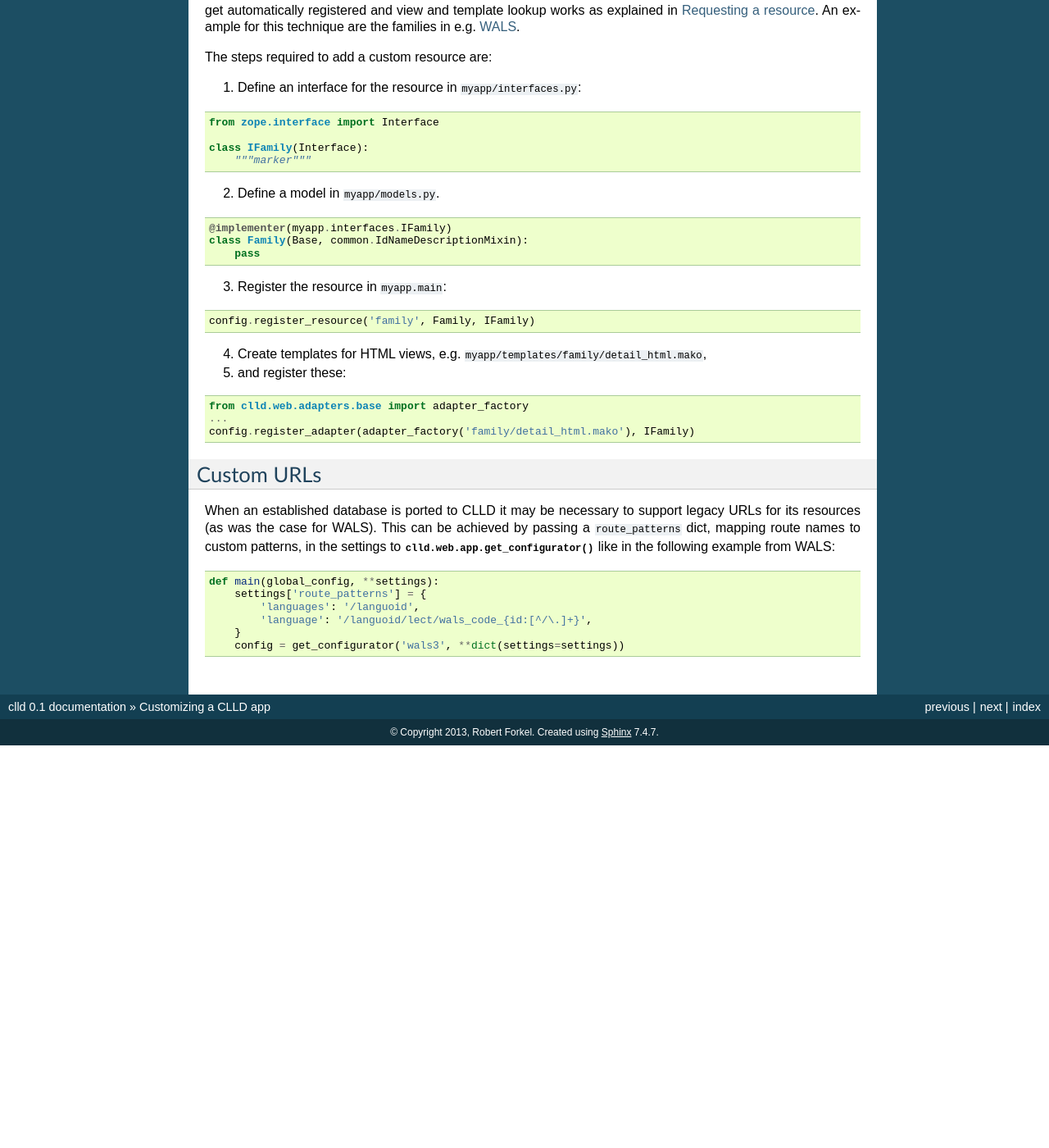
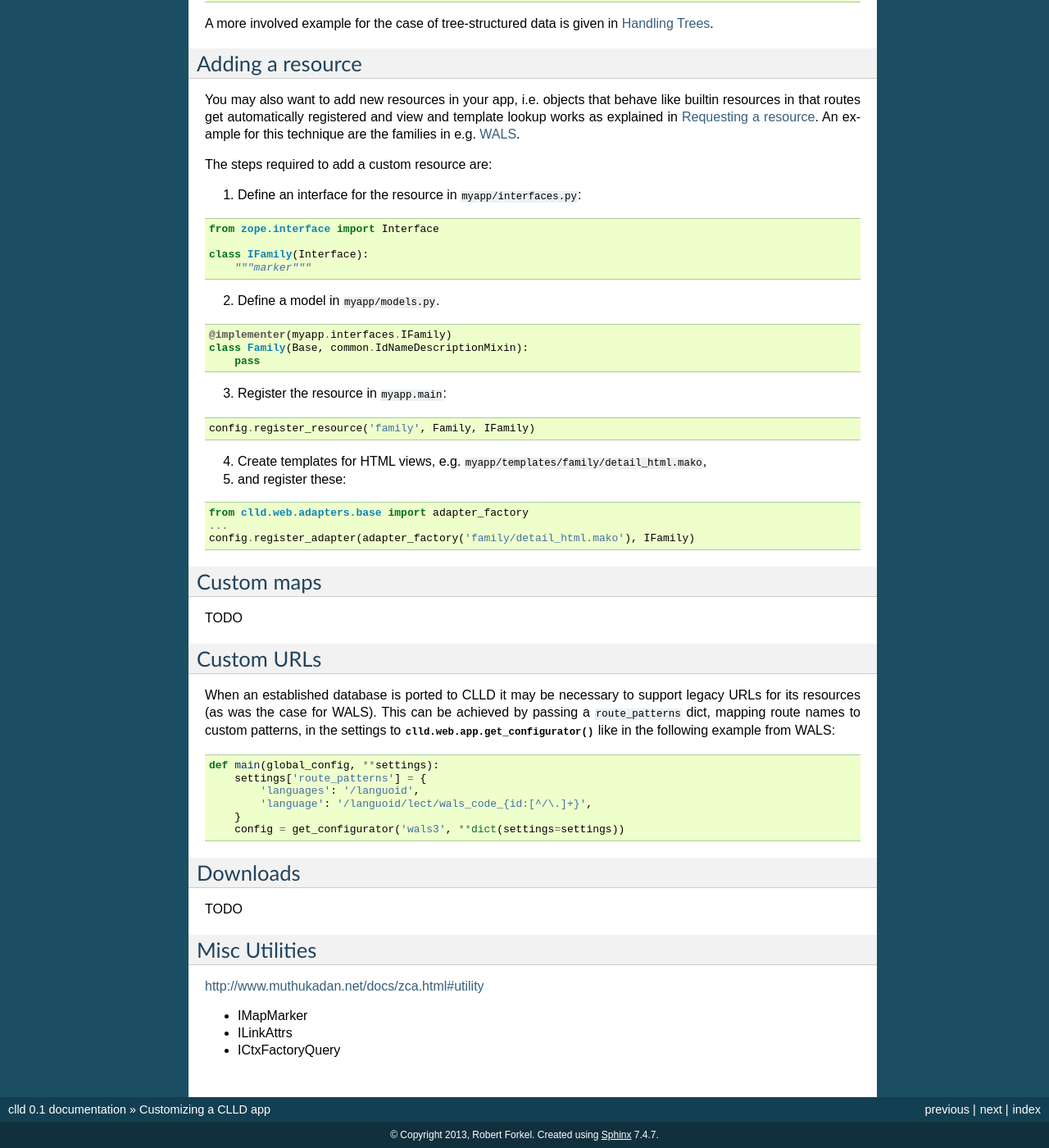
Before and after one commit to clld/clld, a Sphinx documentation site: the page built from docs/extending.rst, in a window 1280 px wide and 1400 px high, scrolled down 3345 px. Shown: the whole window at 82% size. Built offline with Sphinx 7.4.7, drawn with Linux system fonts in a browser that asks for light colours; before the commit the page ends 4254 px from its top, so only the background shows below that; some of the changed text lies outside the part shown.

Commit message:
work on docs

```diff
--- a/docs/extending.rst
+++ b/docs/extending.rst
@@ -54,6 +54,12 @@
 
 If you restart your app you should see your translation at places where previously the core term appeared.
 Whenever you want to add translations, you have to go through steps 3--6 above.
+
+
+Static Pages
+~~~~~~~~~~~~
+
+TODO: reserved route names, ...
 
 
 Templates
@@ -201,6 +207,8 @@
     for counterpart in word.counterparts:
         print counterpart.valueset.parameter.name
 
+A more involved example for the case of tree-structured data is given in :doc:`trees`.
+
 
 .. _sec-extending-resource:
 
@@ -247,6 +255,12 @@
     config.register_adapter(adapter_factory('family/detail_html.mako'), IFamily)
 
 
+Custom maps
+~~~~~~~~~~~
+
+TODO
+
+
 Custom URLs
 ~~~~~~~~~~~
 
@@ -263,3 +277,19 @@
             'language': '/languoid/lect/wals_code_{id:[^/\.]+}',
         }
         config = get_configurator('wals3', **dict(settings=settings))
+
+
+Downloads
+~~~~~~~~~
+
+TODO
+
+
+Misc Utilities
+~~~~~~~~~~~~~~
+
+http://www.muthukadan.net/docs/zca.html#utility
+
+- IMapMarker
+- ILinkAttrs
+- ICtxFactoryQuery
--- a/docs/index.rst
+++ b/docs/index.rst
@@ -83,6 +83,7 @@
     linkeddata
     protocols
     deployment
+    trees
 
 
 The applications
--- a/docs/web.rst
+++ b/docs/web.rst
@@ -24,7 +24,8 @@
 Adapters
 ~~~~~~~~
 
-TODO
+.. automodule:: clld.web.adapters.base
+    :members:
 
 
 Linked Data
```
Also changed, not shown: docs/trees.rst (added, +85 -0 lines).
